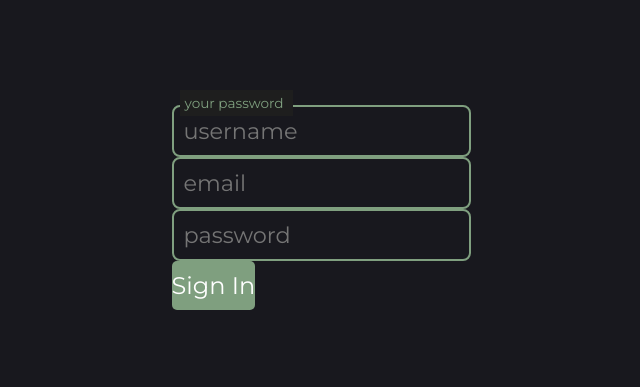
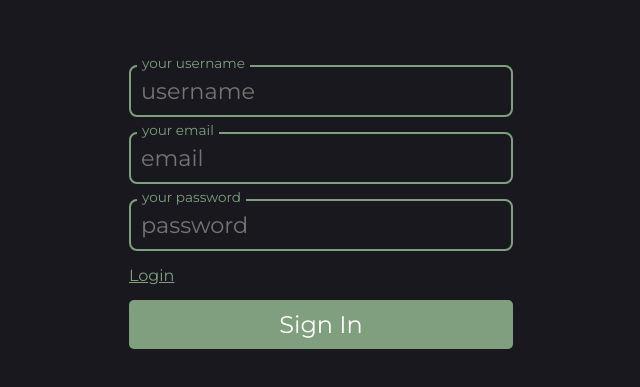
Before and after one commit to WhiteChoke/wellony, a React (Vite) app in the folder wellony-ui/: page /register in a window 1280 px wide. Shown: the part 193-580 px from the top of the page, without its empty margins (319-959 px from the left). Built offline with nearby package versions, Linux system fonts and the light colour scheme; no server answers.

Commit message:
updated auth forms

```diff
--- a/wellony-ui/src/components/submitButton/SubmitButton.module.css
+++ b/wellony-ui/src/components/submitButton/SubmitButton.module.css
@@ -4,4 +4,5 @@
     background-color: #7F9F7F;
     font-size: 1.5rem;
     padding: 10px 0;
+    cursor: pointer;
 }
--- a/wellony-ui/src/pages/LoginPage.tsx
+++ b/wellony-ui/src/pages/LoginPage.tsx
@@ -3,7 +3,8 @@ import SubmitButton from "../components/submitButton/SubmitButton";
 import type { LoginRequest } from "../interfaces/ApiData";
 import { loginRequest } from "../api/AuthRequests";
 import { useAuthContext } from "../contexts/authContext";
-import { useNavigate } from "react-router-dom";
+import { Link, useNavigate } from "react-router-dom";
+import "../styles/AuthStyle.css"
 
 function LoginPage() {
 
@@ -52,6 +53,7 @@ function LoginPage() {
                  onChange={(e: ChangeEvent<HTMLInputElement>) => setPassword(e.target.value)}
                   />
             </div>
+            <Link to="/register">Register</Link>
             <SubmitButton onClick={(e: MouseEvent) => sendLoginRequest(e)} text="Sign In" />
         </form>
     );
--- a/wellony-ui/src/pages/RegisterPage.tsx
+++ b/wellony-ui/src/pages/RegisterPage.tsx
@@ -1,9 +1,10 @@
 import { useState, type ChangeEvent } from "react";
 import SubmitButton from "../components/submitButton/SubmitButton";
 import { useAuthContext } from "../contexts/authContext";
-import type { AuthResponse, RegisterRequest } from "../interfaces/ApiData";
+import type { RegisterRequest } from "../interfaces/ApiData";
 import { registerRequset } from "../api/AuthRequests";
-import { useNavigate } from "react-router-dom";
+import { Link, useNavigate } from "react-router-dom";
+import "../styles/AuthStyle.css"
 
 function RegisterPage() {
 
@@ -25,15 +26,15 @@ function RegisterPage() {
         };
 
         registerRequset(body)
-        .then((res: AuthResponse) => {
-            authContext.setAuth(res);
+        .then((res) => {
+            authContext.setAuth(res.data);
             nav("/")
         })
         .catch((e: Error) => console.error(e.message));
 
     }
     return (
-        <form className="auth-from">
+        <form className="auth-form">
             <div className="input-field">
                 <label htmlFor="username">your username</label>
                 <input
@@ -43,6 +44,8 @@ function RegisterPage() {
                     onChange={(e: ChangeEvent<HTMLInputElement>) => setUsername(e.target.value)}
                     value={username}
                 />
+            </div>
+            <div className="input-field">
                 <label htmlFor="email">your email</label>
                 <input
                     name="email"
@@ -51,6 +54,8 @@ function RegisterPage() {
                     value={email}
                     onChange={(e: ChangeEvent<HTMLInputElement>) => setEmail(e.target.value)}
                 />
+            </div>
+            <div className="input-field">
                 <label htmlFor="password">your password</label>
                 <input
                     name="password"
@@ -60,6 +65,7 @@ function RegisterPage() {
                     onChange={(e: ChangeEvent<HTMLInputElement>) => setPassword(e.target.value)}
                 />
             </div>
+            <Link to="/login">Login</Link>
             <SubmitButton onClick={(e: MouseEvent) => sendRegisterRequest(e)} text="Sign In" />
         </form>
     );
--- /dev/null
+++ b/wellony-ui/src/styles/AuthStyle.css
@@ -0,0 +1,36 @@
+.auth-form {
+    display: flex;
+    flex-direction: column;
+    width: 30vw;
+    gap: 15px;
+    color: #7F9F7F;
+}
+
+.auth-form > a {
+    color: #7F9F7F;
+}
+
+.input-field {
+    position: relative;
+    display: flex;
+    flex-direction: column;
+}
+
+.input-field > label {
+    position: absolute;
+    padding: 5px;
+    top: -15px;
+    left: 8px;
+    background-color: #18181e;
+    font-size: 0.85rem;
+    pointer-events: none;
+}
+
+.input-field > input {
+    padding: 10px;
+    border: 2px solid #7F9F7F;
+    background-color: transparent;
+    color: #7F9F7F;
+    font-size: 1.4rem;
+    border-radius: 8px;
+}
--- a/wellony-ui/src/styles/index.css
+++ b/wellony-ui/src/styles/index.css
@@ -23,35 +23,3 @@ body {
     height: 100vh;
     background-color: #18181e;
 }
-
-.auth-form {
-    display: flex;
-    flex-direction: column;
-    width: 30vw;
-    gap: 15px;
-}
-.input-field {
-    position: relative;
-    display: flex;
-    flex-direction: column;
-}
-
-.input-field > label {
-    position: absolute;
-    padding: 5px;
-    top: -15px;
-    left: 8px;
-    color: #7F9F7F;
-    background-color: #1e1e1e;
-    font-size: 0.85rem;
-    pointer-events: none;
-}
-
-.input-field > input {
-    padding: 10px;
-    border: 2px solid #7F9F7F;
-    background-color: transparent;
-    color: #7F9F7F;
-    font-size: 1.4rem;
-    border-radius: 8px;
-}
```
Also changed, not shown: 1 other file (tests, documents, lock files or other folders).
